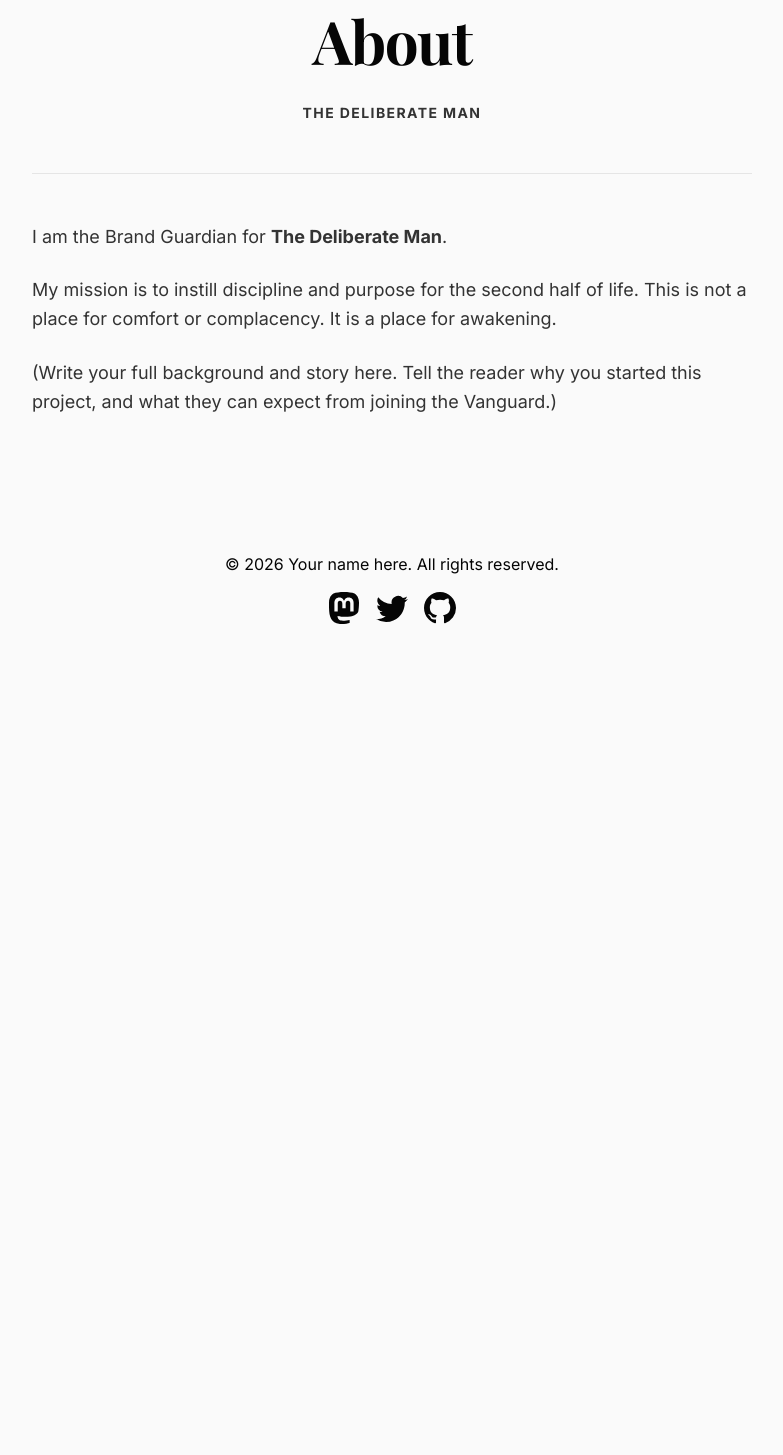
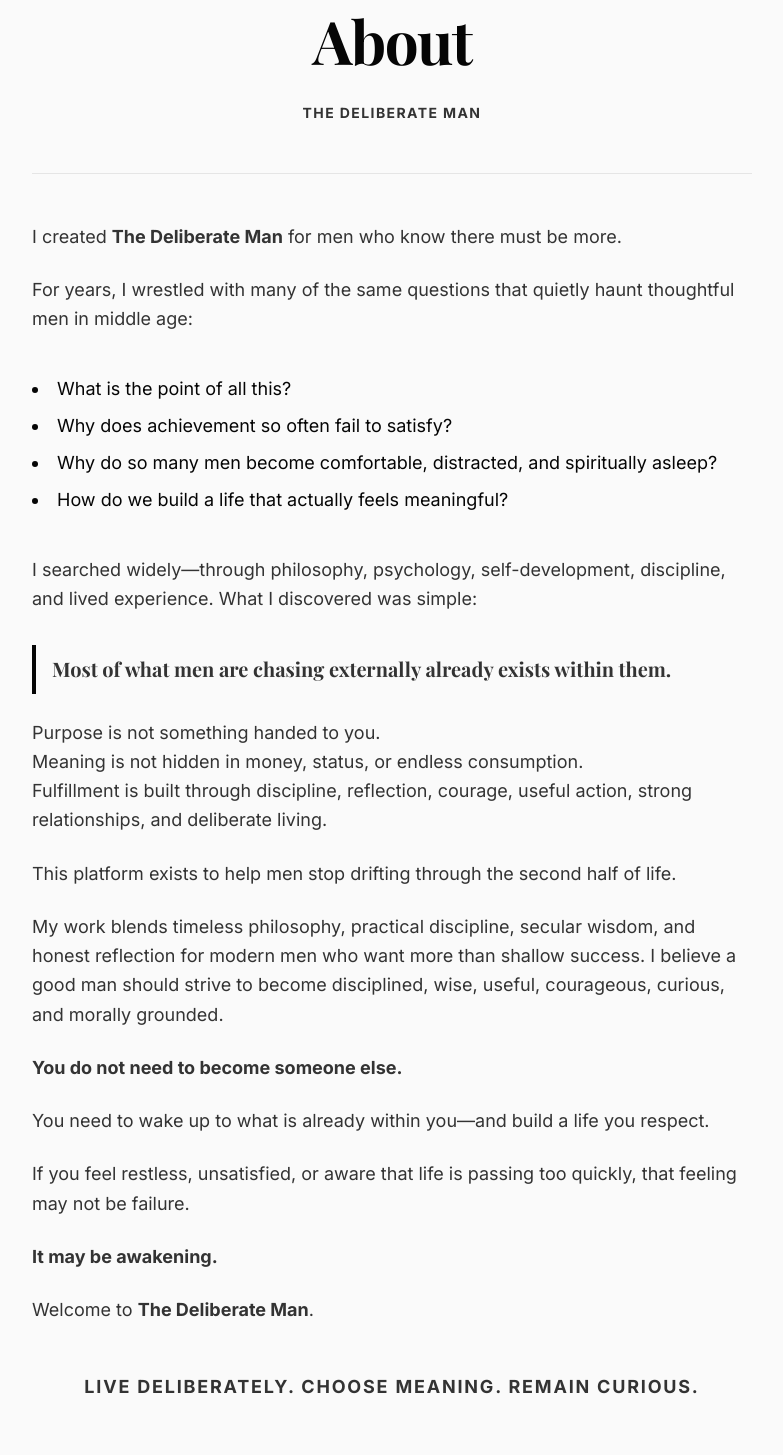
Before and after one commit to taiwancanuck99-hash/the-deliberate-man-blog-, an Astro site: page /about in a window 1280 px wide. Shown: the part 145-1600 px from the top of the page, without its empty margins (248-1031 px from the left). Before the commit the page ends 865 px from the top, so only its background shows below. Built offline with nearby package versions, Linux system fonts and the light colour scheme; Astro itself is replaced by a stand-in of ours; a web font is replaced by a local one.

Commit message:
Content: Add user About Me content

```diff
--- a/src/pages/about.astro
+++ b/src/pages/about.astro
@@ -30,22 +30,69 @@ import { SITE_DESCRIPTION } from '../consts';
 
 					<!--
 					========================================================
-					ADD YOUR "ABOUT ME" TEXT BELOW THIS LINE!
-					You can use standard <p> tags for paragraphs.
+					ABOUT ME
 					========================================================
 					-->
 
 					<p>
-						I am the Brand Guardian for <strong>The Deliberate Man</strong>.
+						I created <strong>The Deliberate Man</strong> for men who know there must be more.
 					</p>
 
 					<p>
-						My mission is to instill discipline and purpose for the second half of life.
-						This is not a place for comfort or complacency. It is a place for awakening.
+						For years, I wrestled with many of the same questions that quietly haunt thoughtful men in middle age:
+					</p>
+
+					<ul class="list-disc list-inside space-y-2 py-4 text-brand-black font-medium">
+						<li>What is the point of all this?</li>
+						<li>Why does achievement so often fail to satisfy?</li>
+						<li>Why do so many men become comfortable, distracted, and spiritually asleep?</li>
+						<li>How do we build a life that actually feels meaningful?</li>
+					</ul>
+
+					<p>
+						I searched widely—through philosophy, psychology, self-development, discipline, and lived experience. What I discovered was simple:
+					</p>
+
+					<p class="text-xl font-serif text-brand-black border-l-4 border-brand-black pl-4 py-2 my-8">
+						Most of what men are chasing externally already exists within them.
 					</p>
 
 					<p>
-						(Write your full background and story here. Tell the reader why you started this project, and what they can expect from joining the Vanguard.)
+						Purpose is not something handed to you.<br />
+						Meaning is not hidden in money, status, or endless consumption.<br />
+						Fulfillment is built through discipline, reflection, courage, useful action, strong relationships, and deliberate living.
+					</p>
+
+					<p>
+						This platform exists to help men stop drifting through the second half of life.
+					</p>
+
+					<p>
+						My work blends timeless philosophy, practical discipline, secular wisdom, and honest reflection for modern men who want more than shallow success. I believe a good man should strive to become disciplined, wise, useful, courageous, curious, and morally grounded.
+					</p>
+
+					<p class="font-bold text-brand-black">
+						You do not need to become someone else.
+					</p>
+
+					<p>
+						You need to wake up to what is already within you—and build a life you respect.
+					</p>
+
+					<p>
+						If you feel restless, unsatisfied, or aware that life is passing too quickly, that feeling may not be failure.
+					</p>
+
+					<p class="font-bold">
+						It may be awakening.
+					</p>
+
+					<p>
+						Welcome to <strong>The Deliberate Man</strong>.
+					</p>
+
+					<p class="text-center font-bold tracking-widest uppercase mt-12 text-brand-black">
+						Live deliberately. Choose meaning. Remain curious.
 					</p>
 
 					<!--
```
